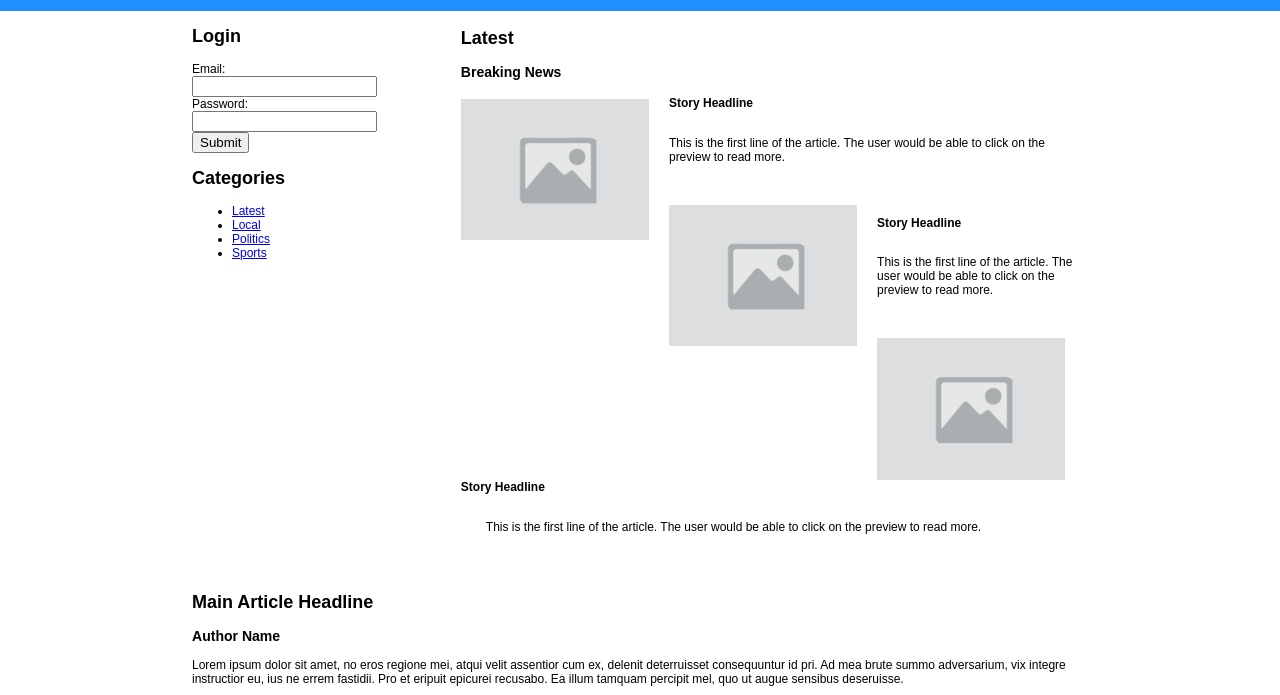
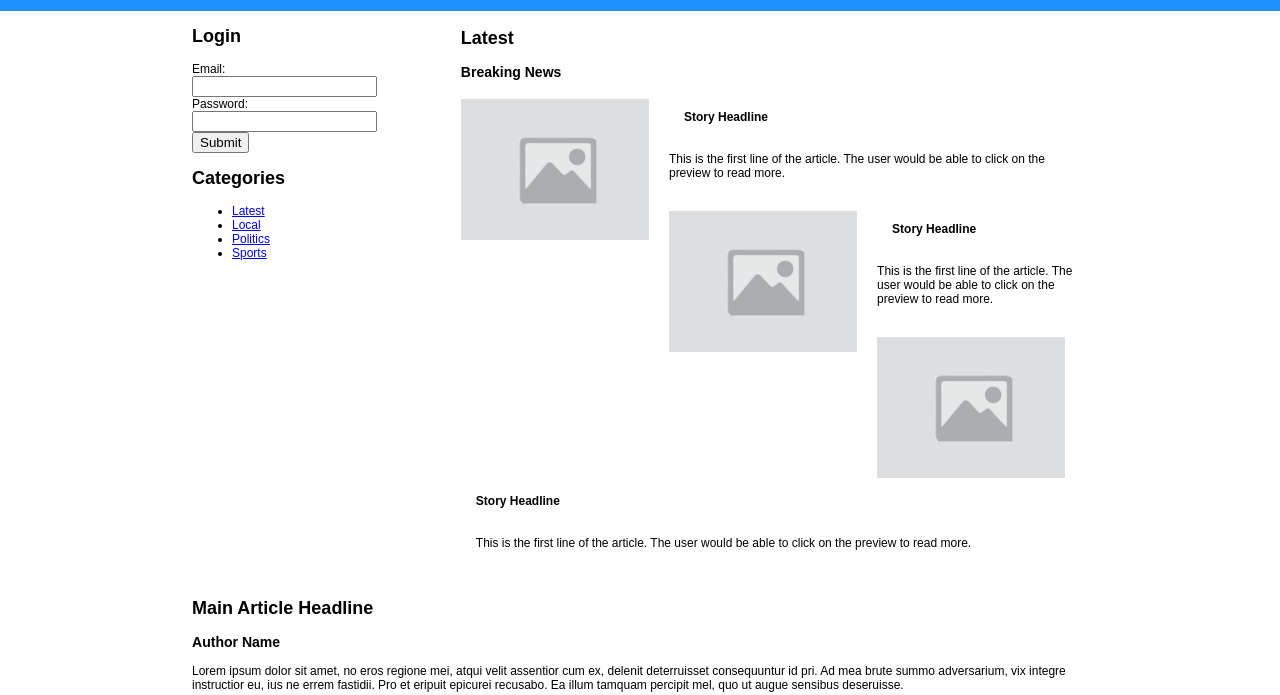
Before and after one commit to AndrewDMackay/html_css_lab_g27, a plain HTML site: page index.html in a window 1280 px wide. Shown: the part 69-764 px from the top of the page. Drawn offline with Linux system fonts and the light colour scheme.

Commit message:
fifteenth commit main

```diff
--- a/style.css
+++ b/style.css
@@ -29,6 +29,7 @@ header > nav > ul > li{
     display: inline-block;
     font-size: 10px;
     padding: 6px;
+    color: dodgerblue;
 }
 
 header > nav > ul > li a {
@@ -62,7 +63,6 @@ body > main > article {
 body > section {
     padding: 25px, 25px, 25px, 25px;
     float: left;
-
 }
 
 #login-email-password {
@@ -76,15 +76,13 @@ body > section {
     overflow: hidden;
 }
 
-#lates-section > h4 {
+#latest-section > h4 {
     margin-left: 15px;
-    padding-top: 20px;
-    display: block;
+    display: inline-block;
 }
 
 #latest-section > p {
     margin-left: 15px;
-    padding: 10px;
     display: block;
 }
 
```
